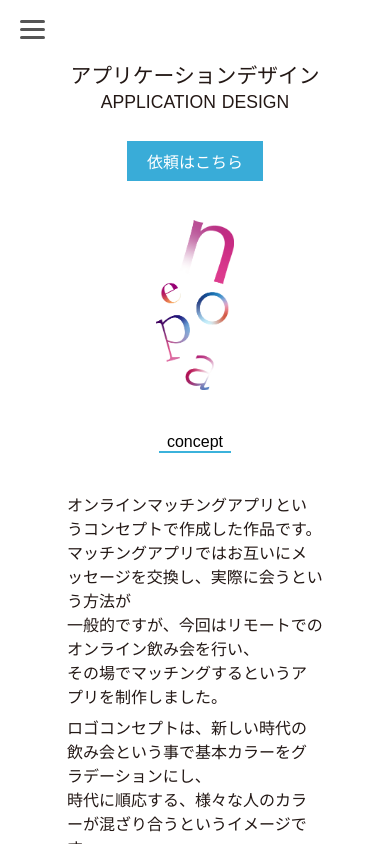
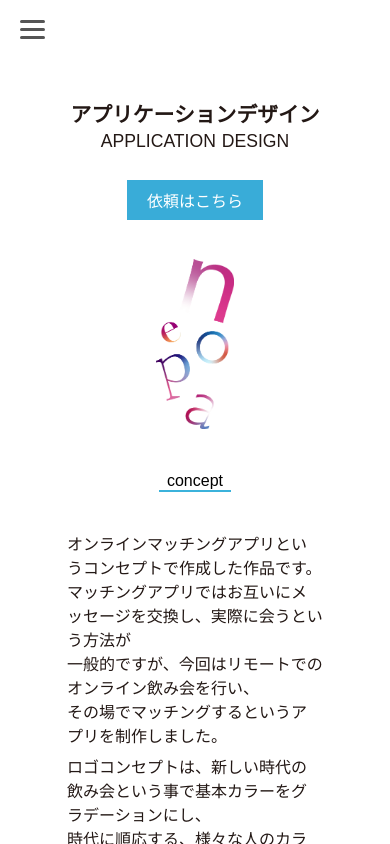
Before and after one commit to reiji-0720/EnGii-HP-recreate, a Nuxt app: page /sevice/application in a window 390 px wide. Shown: the top 844 px of the page. Built offline with nearby package versions, Linux system fonts and the light colour scheme.

Commit message:
Update application.vue

```diff
--- a/pages/sevice/application.vue
+++ b/pages/sevice/application.vue
@@ -70,7 +70,6 @@ export default {
 
 .applicationTitle p {
   font-size: 1.5rem;
-  font-weight: 500;
   color: #231815;
 }
 
@@ -108,7 +107,7 @@ export default {
 @media screen and (max-width: 1000px) {
   .applicationTitle h2 {
     font-size: 1.5rem;
-    font-weight: 500;
+    font-weight: 700;
     color: #231815;
     margin-bottom: 1%;
   }
@@ -136,18 +135,17 @@ export default {
 
 @media screen and (max-width: 730px) {
   .applicationContainer {
-    margin: 15% auto;
+    margin: 25% auto;
     text-align: center;
   }
   .applicationTitle h2 {
     font-size: 1.3rem;
-    font-weight: 500;
+    font-weight: 700;
     color: #231815;
     margin-bottom: 1%;
   }
   .applicationTitle p {
     font-size: 1.1rem;
-    font-weight: 500;
     color: #231815;
   }
   .neopaImg img {
```
